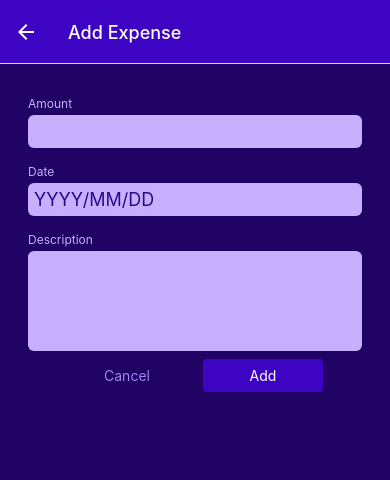
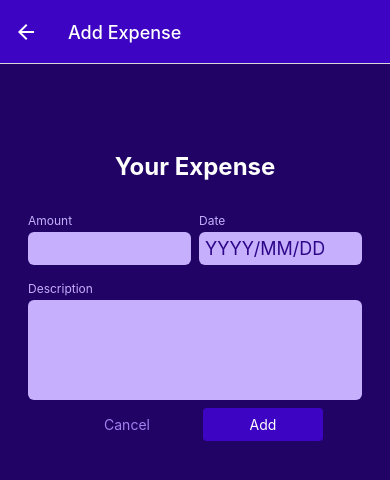
Before and after one commit to vincentochoa3/RNExpenses, a React Native app: screen /ManageExpense in a window 390 px wide. Shown: the top 480 px of the page. Built offline with nearby package versions, Linux system fonts and the light colour scheme.

Commit message:
adjusted the form layout

```diff
--- a/components/ManageExpense/ExpenseForm.js
+++ b/components/ManageExpense/ExpenseForm.js
@@ -1,12 +1,15 @@
-import { View } from "react-native";
+import { View, StyleSheet, Text } from "react-native";
 import Input from "./Input";
 
 export default function ExpenseForm() {
 	function amountChangedHandler() {}
 
 	return (
-		<View>
+		<View style={styles.form}>
+			<Text style={styles.title}>Your Expense</Text>
+			<View style={styles.inputsRow}>
 				<Input
+					style={styles.rowInput}
 					label="Amount"
 					textInputConfig={{
 						keyboardType: "decimal-pad",
@@ -14,6 +17,7 @@
 					}}
 				/>
 				<Input
+					style={styles.rowInput}
 					label="Date"
 					textInputConfig={{
 						placeholder: "YYYY/MM/DD",
@@ -21,6 +25,7 @@
 						onChangeText: () => {},
 					}}
 				/>
+			</View>
 			<Input
 				label="Description"
 				textInputConfig={{
@@ -30,3 +35,23 @@
 		</View>
 	);
 }
+
+const styles = StyleSheet.create({
+	form: {
+		marginTop: 40,
+	},
+	title: {
+		fontSize: 24,
+		fontWeight: "bold",
+		color: "white",
+		marginVertical: 24,
+		textAlign: "center",
+	},
+	inputsRow: {
+		flexDirection: "row",
+		justifyContent: "space-between",
+	},
+	rowInput: {
+		flex: 1,
+	},
+});
--- a/components/ManageExpense/Input.js
+++ b/components/ManageExpense/Input.js
@@ -2,7 +2,7 @@
 
 import { Styles } from "../../constants/styles";
 
-export default function Input({ label, textInputConfig }) {
+export default function Input({ label, style, textInputConfig }) {
 	const inputStyles = [styles.input];
 
 	if (textInputConfig && textInputConfig.multiline) {
@@ -10,7 +10,7 @@
 	}
 
 	return (
-		<View style={styles.inputContainer}>
+		<View style={[styles.inputContainer, style]}>
 			<Text style={styles.label}>{label}</Text>
 			<TextInput style={inputStyles} {...textInputConfig} />
 		</View>
```
Lines whose indentation alone changed are shown as unchanged.
